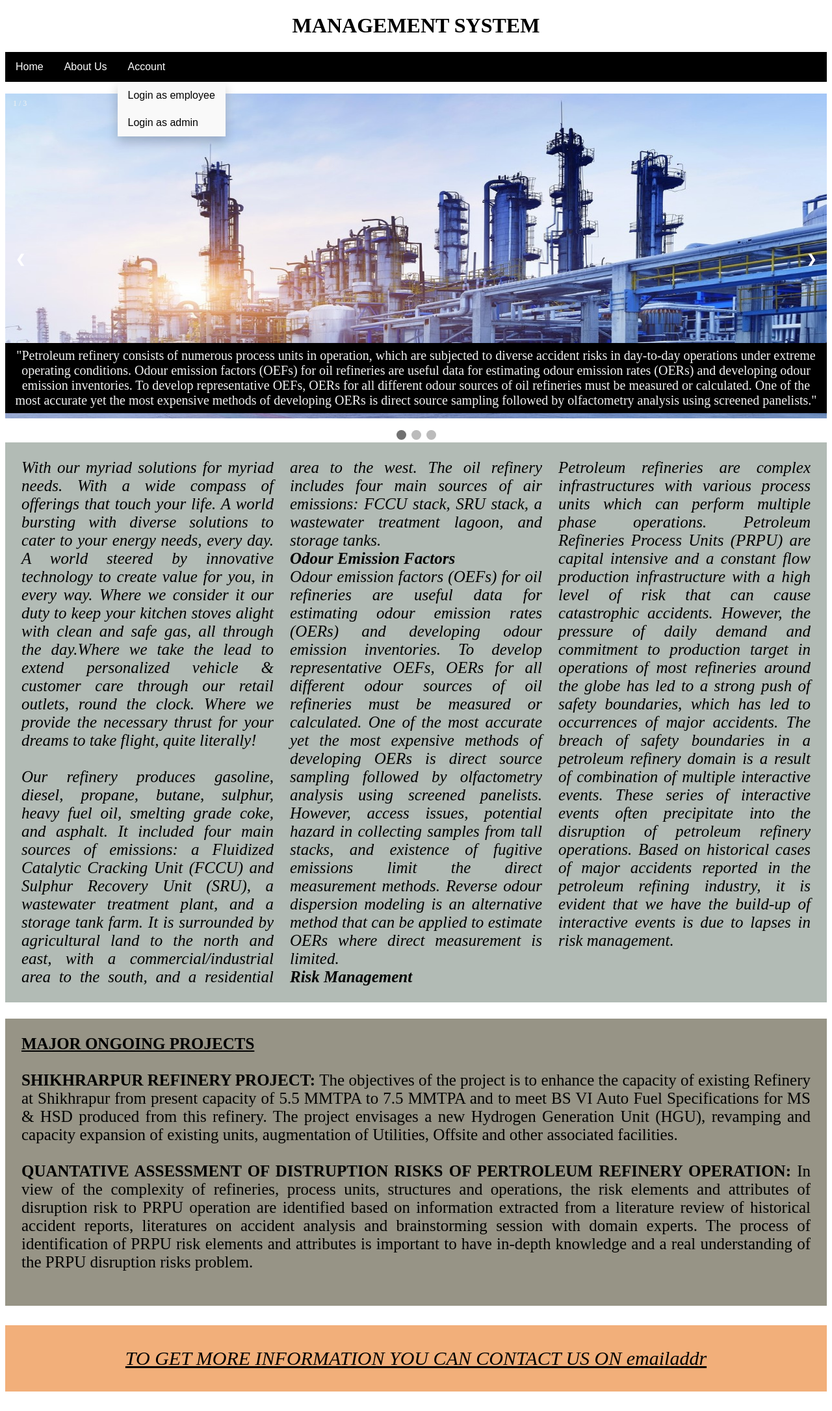
After one commit to prachikaag/web-development-, a PHP site: page /aboutus.php in a window 1280 px wide, after a click on "Account". The commit adds this page. Shown: the whole page at 65% size. Run offline with PHP 8.4, Linux system fonts and the light colour scheme.

Commit message:
Add files via upload

```diff
--- /dev/null
+++ b/intern/aboutus.php
@@ -0,0 +1,302 @@
+<!DOCTYPE html>
+<html>
+<head>
+<meta name="viewport" content="width=device-width, initial-scale=1">
+<style>
+* {box-sizing: border-box}
+input[type=text], input[type=password] {
+  width: 100%;
+  border: 3px solid black;
+  padding: 10px;
+  margin: 5px 0 22px 0;
+  display: inline-block;
+  background: #f1f1f1;
+}
+.newspaper {
+  column-count: 3;
+  column-width: 100px;
+}
+
+hr {
+  border: 1px solid #f1f1f1;
+  margin-bottom: 25px;
+}
+.sub {
+  float: left;
+  width: 100%;
+  height:7%;
+    background-color:#b2f0b2;
+    opacity:1;
+}
+
+.navbar {
+  overflow: hidden;
+  background-color: black;
+  font-family: Arial, Helvetica, sans-serif;
+}
+
+.navbar a {
+  float: left;
+  font-size: 16px;
+  color: white;
+  text-align: center;
+  padding: 14px 16px;
+  text-decoration: none;
+}
+
+.dropdown {
+  float: left;
+  overflow: hidden;
+}
+
+.dropdown .dropbtn {
+  cursor: pointer;
+  font-size: 16px;
+  border: none;
+  outline: none;
+  color: white;
+  padding: 14px 16px;
+  background-color: inherit;
+  font-family: inherit;
+  margin: 0;
+}
+
+.navbar a:hover, .dropdown:hover .dropbtn, .dropbtn:focus {
+  background-color: red;
+}
+
+.dropdown-content {
+  display: none;
+  position: absolute;
+  background-color: #f9f9f9;
+  min-width: 160px;
+  box-shadow: 0px 8px 16px 0px rgba(0,0,0,0.2);
+  z-index: 1;
+}
+
+.dropdown-content a {
+  float: none;
+  color: black;
+  padding: 12px 16px;
+  text-decoration: none;
+  display: block;
+  text-align: left;
+}
+
+.dropdown-content a:hover {
+  background-color: #ddd;
+}
+
+.show {display:block;}
+
+.mySlides {display: none}
+img {vertical-align: middle;}
+
+/* Slideshow container */
+.slideshow-container {
+  max-width: 100%;
+  position: relative;
+  margin: auto;
+}
+
+/* Next & previous buttons */
+.prev, .next {
+  cursor: pointer;
+  position: absolute;
+  top: 50%;
+  width: auto;
+  padding: 16px;
+  margin-top: -22px;
+  color: white;
+  font-weight: bold;
+  font-size: 18px;
+  transition: 0.6s ease;
+  border-radius: 0 3px 3px 0;
+  user-select: none;
+}
+
+/* Position the "next button" to the right */
+.next {
+  right: 0;
+  border-radius: 3px 0 0 3px;
+}
+
+/* On hover, add a black background color with a little bit see-through */
+.prev:hover, .next:hover {
+  background-color: rgba(0,0,0,0.8);
+}
+
+/* Caption text */
+.text {
+  color: #f2f2f2;
+  font-size: 20px;
+  padding: 8px 12px;
+  position: absolute;
+  bottom: 8px;
+  width: 100%;
+  text-align: center;
+  background-color: black;
+}
+
+/* Number text (1/3 etc) */
+.numbertext {
+  color: #f2f2f2;
+  font-size: 12px;
+  padding: 8px 12px;
+  position: absolute;
+  top: 0;
+}
+
+/* The dots/bullets/indicators */
+.dot {
+  cursor: pointer;
+  height: 15px;
+  width: 15px;
+  margin: 0 2px;
+  background-color: #bbb;
+  border-radius: 50%;
+  display: inline-block;
+  transition: background-color 0.6s ease;
+}
+
+.active, .dot:hover {
+  background-color: #717171;
+}
+
+/* Fading animation */
+.fade {
+  -webkit-animation-name: fade;
+  -webkit-animation-duration: 1.5s;
+  animation-name: fade;
+  animation-duration: 1.5s;
+}
+
+@-webkit-keyframes fade {
+  from {opacity: .4}
+  to {opacity: 1}
+}
+
+@keyframes fade {
+  from {opacity: .4}
+  to {opacity: 1}
+}
+
+/* On smaller screens, decrease text size */
+@media only screen and (max-width: 300px) {
+  .prev, .next,.text {font-size: 11px}
+}
+</style>
+</head>
+<body>
+<h1>
+<font color="black"><center>
+MANAGEMENT SYSTEM</center>
+</font></h1>
+<div class="navbar">
+  <a href="home1.php">Home</a>
+  <a href="aboutus.php">About Us</a>
+  <div class="dropdown">
+  <button class="dropbtn" onclick="myFunction()">Account
+    <i class="fa fa-caret-down"></i>
+  </button>
+  <div class="dropdown-content" id="myDropdown">
+    <a href="login.php">Login as employee</a>
+    <a href="loginadmin.php">Login as admin</a>
+  </div>
+  </div>
+</div>
+
+<script>
+
+function myFunction() {
+  document.getElementById("myDropdown").classList.toggle("show");
+}
+
+window.onclick = function(e) {
+  if (!e.target.matches('.dropbtn')) {
+  var myDropdown = document.getElementById("myDropdown");
+    if (myDropdown.classList.contains('show')) {
+      myDropdown.classList.remove('show');
+    }
+  }
+}
+</script>
+<br>
+<div class="slideshow-container">
+
+<div class="mySlides fade">
+  <div class="numbertext">1 / 3</div>
+  <img src="image.jpg" style="width:100%; height:500px;">
+  <div class="text">"Petroleum refinery consists of numerous process units in operation, which are subjected to diverse accident risks in day-to-day operations under extreme operating conditions. Odour emission factors (OEFs) for oil refineries are useful data for
+estimating odour emission rates (OERs) and developing odour emission inventories. To develop representative OEFs, OERs for all different odour sources of oil refineries must be measured or calculated. One of the most accurate yet the most expensive methods of developing OERs is direct source sampling followed by olfactometry analysis using screened panelists."</div>
+</div>
+
+<div class="mySlides fade">
+  <div class="numbertext">2 / 3</div>
+  <img src="image2.jpg" style="width:100%; height:500px;">
+  <div class="text">"Born from the vision of achieving self-reliance in oil refining and marketing for the nation, XX has gathered a legacy of more than 25 years of accumulated experiences in all areas of petroleum refining. The strength of XX springs from its experience of operating the largest number of refineries in India and adapting to a variety of refining processes along the way."</div>
+</div>
+
+<div class="mySlides fade">
+  <div class="numbertext">3 / 3</div>
+  <img src="image1.png" style="width:100%; height:500px;">
+  <div class="text">"The production of a large amount of wastewater in the process of natural gas refining, which cannot even be released into the environment in many cases, has become the major problem of the natural gas refineries. However, the existence of rich waste heat sources in gas refineries allows the use of thermal methods to desalinate the refinery wastewater.</div>
+</div>
+
+<a class="prev" onclick="plusSlides(-1)">&#10094;</a>
+<a class="next" onclick="plusSlides(1)">&#10095;</a>
+
+</div>
+<br>
+
+<div style="text-align:center">
+  <span class="dot" onclick="currentSlide(1)"></span>
+  <span class="dot" onclick="currentSlide(2)"></span>
+  <span class="dot" onclick="currentSlide(3)"></span>
+</div>
+
+<script>
+var slideIndex = 1;
+showSlides(slideIndex);
+
+function plusSlides(n) {
+  showSlides(slideIndex += n);
+}
+
+function currentSlide(n) {
+  showSlides(slideIndex = n);
+}
+
+function showSlides(n) {
+  var i;
+  var slides = document.getElementsByClassName("mySlides");
+  var dots = document.getElementsByClassName("dot");
+  if (n > slides.length) {slideIndex = 1}
+  if (n < 1) {slideIndex = slides.length}
+  for (i = 0; i < slides.length; i++) {
+      slides[i].style.display = "none";
+  }
+  for (i = 0; i < dots.length; i++) {
+      dots[i].className = dots[i].className.replace(" active", "");
+  }
+  slides[slideIndex-1].style.display = "block";
+  dots[slideIndex-1].className += " active";
+}
+</script>
+
+<div class="newspaper" style="color:black; display:block; font-size:25px; text-align:justify; background-color:#6b7d7285; font-style:oblique;  padding: 25px 25px;">
+With our myriad solutions for myriad needs. With a wide compass of offerings that touch your life. A world bursting with diverse solutions to cater to your energy needs, every day. A world steered by innovative technology to create value for you, in every way. Where we consider it our duty to keep your kitchen stoves alight with clean and safe gas, all through the day.Where we take the lead to extend personalized vehicle & customer care through our retail outlets, round the clock. Where we provide the necessary thrust for your dreams to take flight, quite literally!<br><br>
+Our refinery produces gasoline, diesel, propane, butane, sulphur, heavy fuel oil, smelting grade coke, and asphalt. It included four main sources of emissions: a Fluidized Catalytic Cracking Unit (FCCU) and Sulphur Recovery Unit (SRU), a wastewater treatment plant, and a storage tank farm. It is surrounded by agricultural land to the north and east, with a commercial/industrial area to the south, and a residential area to the west. The oil refinery includes four main sources of air emissions: FCCU stack, SRU stack, a wastewater treatment lagoon, and storage tanks.<br>
+<b>Odour Emission Factors</b><br>
+Odour emission factors (OEFs) for oil refineries are useful data for estimating odour emission rates (OERs) and developing odour emission inventories. To develop representative OEFs, OERs for all different odour sources of oil refineries must be measured or calculated. One of the most accurate yet the most expensive methods of developing OERs is direct source sampling followed by olfactometry analysis using screened panelists. However, access issues, potential hazard in collecting samples from tall stacks, and existence of fugitive emissions limit the direct measurement methods. Reverse odour dispersion modeling is an alternative method that can be applied to estimate OERs where direct measurement is limited.<br><b>Risk Management</b><br>
+Petroleum refineries are complex infrastructures with various process units which can perform multiple phase operations. Petroleum Refineries Process Units (PRPU) are capital intensive and a constant flow production infrastructure with a high level of risk that can cause catastrophic accidents. However, the pressure of daily demand and commitment to production target in operations of most refineries around the globe has led to a strong push of safety boundaries, which
+has led to occurrences of major accidents. The breach of safety boundaries in a petroleum refinery domain is a result of combination of multiple interactive events. These series of interactive events often precipitate into the disruption of petroleum refinery operations. Based on historical cases of major accidents reported in the petroleum refining industry, it is evident that we have the build-up of interactive events is due to lapses in risk management.
+</div>
+<center>
+<p style="color:black; font-size:25px; text-align:justify; background-color:#39331785; padding: 25px 25px;">
+<b><u>MAJOR ONGOING PROJECTS</u></b><br><br><b>SHIKHRARPUR REFINERY PROJECT: </b>The objectives of the project is to enhance the capacity of existing Refinery at Shikhrapur from present capacity of 5.5 MMTPA to 7.5 MMTPA and to meet BS VI Auto Fuel Specifications for MS & HSD produced from this refinery. The project envisages a new Hydrogen Generation Unit (HGU), revamping and capacity expansion of existing units, augmentation of Utilities, Offsite and other associated facilities.
+<br><br>
+<b>QUANTATIVE ASSESSMENT OF DISTRUPTION RISKS OF PERTROLEUM REFINERY OPERATION: </b>In view of the complexity of refineries, process units, structures and
+operations, the risk elements and attributes of disruption risk to PRPU operation are identified based on information extracted from a literature review of historical accident reports, literatures on accident analysis and brainstorming session with domain experts. The process of identification of PRPU risk elements and attributes is important to have in-depth knowledge and a real understanding of the PRPU disruption risks problem.<br><br></p>
+<p style="color:black; font-size:30px; text-align:center; background-color:#e6660085; font-style:oblique;"><br><u>
+TO GET MORE INFORMATION YOU CAN CONTACT US ON emailaddr</u><br><br></p></body></html>
```
Also changed, not shown: intern/home1.php (added, +232 -0 lines), intern/login.php (+4 -4 lines), intern/loginadmin.php (+4 -4 lines), intern/image.jpg (added), intern/image1.png (added), intern/image2.jpg (added).
